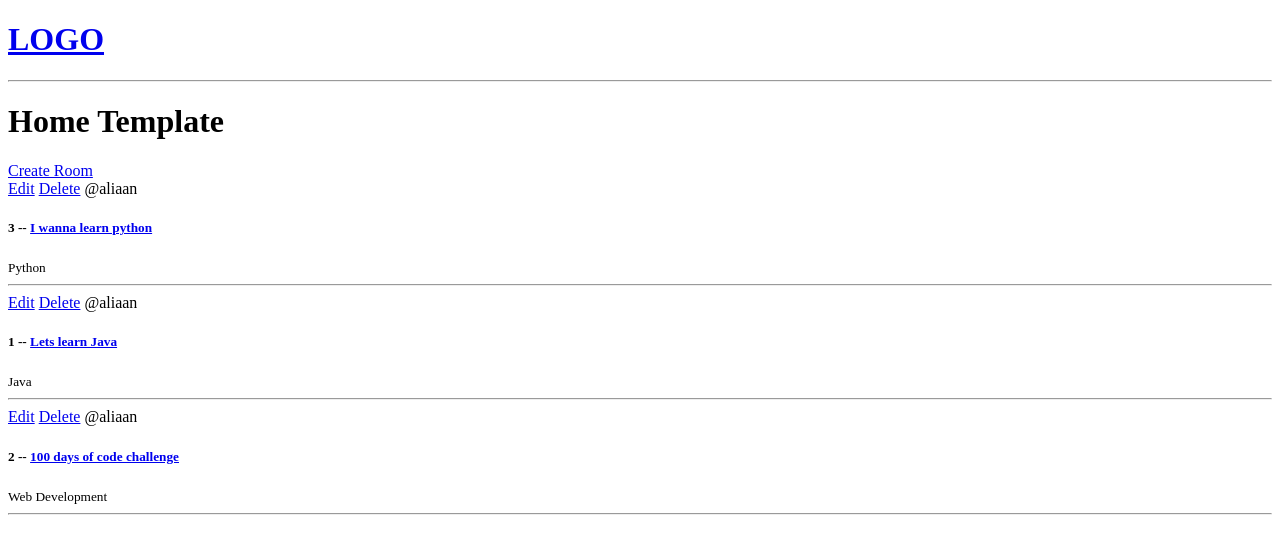
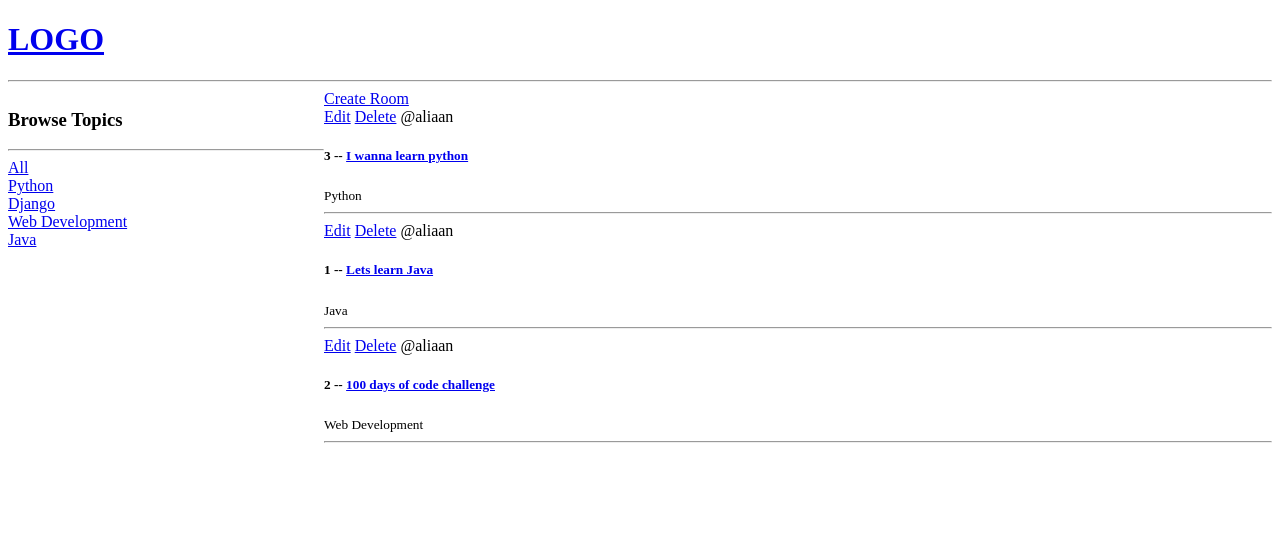
Before and after one commit to aliaan123/studybuddy, a Django app: page / in a window 1280 px wide. Shown: the top 554 px of the page. Run offline with Django 5.2, Linux system fonts and the light colour scheme; data comes from the database, SQL or seed files in the repository.

Commit message:
Functionality added for topics to be displayed in a sidebar, and filter rooms based on the these topics.

```diff
--- a/base/templates/base/home.html
+++ b/base/templates/base/home.html
@@ -5,12 +5,36 @@
 
 {% block content %}
 
-<h1>Home Template</h1>
+<style>
+    .home-container{
+        display : grid;
+        grid-template-columns: 1fr 3fr;
+    }
+</style>
+
+<div class = "home-container">
 
     <div>
+        <h3>Browse Topics</h3>
+        <hr>
 
+        <div>
+            <a href = "{% url 'home'  %}">
+                All
+            </a>
+        </div>
+
+        {% for topic in topics %}
+        <div>
+            <a href = "{% url 'home'  %}?q={{topic.name}}">
+                {{topic.name}}
+            </a>
+        </div>
+        {% endfor %}
+    </div>
+
+    <div>
         <a href = "{% url 'create-room' %}">Create Room</a>
-
         <div>
             {% for room in rooms %}
             <div>
@@ -24,6 +48,7 @@
 
             {% endfor %}
         </div>
+    </div>
 
 </div>
 
--- a/base/views.py
+++ b/base/views.py
@@ -1,7 +1,7 @@
 # Import necessary modules from Django
 from django.shortcuts import render, redirect
 from django.http import HttpResponse
-from .models import Room
+from .models import Room, Topic
 from .forms import RoomForm
 
 # rooms = [
@@ -12,13 +12,21 @@ from .forms import RoomForm
 
 # Define views for the application
 
-# This function retrieves all rooms from the database
+# This function retrieves rooms from the database
 # and passes them to the "base/home.html" template using the Django render function.
 # This template is responsible for displaying the list of rooms.
 def home(request):
-    # Query all rooms from the Room model (database table) and pass them to the template
-    rooms = Room.objects.all()
-    context = {"rooms" : rooms}
+    # Query rooms from the Room model (database table) and pass them to the template
+
+   # Retrieves the value of the 'q' parameter from the request's GET parameters. If 'q' is not present, it defaults to an empty string.
+    q = request.GET.get('q') if request.GET.get('q') != None else ''
+    # Queries the Room model (database table) to filter rooms based on the topic name containing the query (q). The __icontains lookup is used for a case-insensitive search.
+    rooms = Room.objects.filter(topic__name__icontains=q)  # __ is used for quering upwards to the parent.
+    # Retrieves all topics from the Topic model.
+    topics = Topic.objects.all()
+    #  Creates a dictionary context containing the queried rooms and all topics. This data will be passed to the template for rendering.
+    context = {"rooms" : rooms, 'topics': topics}
+    #  Uses the render function to render the "base/home.html" template with the provided context.
     return render(request, "base/home.html", context)
 
 #  Fetches a specific room based on the provided primary key (pk) from the URL.
@@ -26,15 +34,18 @@ def home(request):
 def room(request, pk):
     # Retrieve a single room from the database based on the provided id (pk)
     room = Room.objects.get(id=pk)
+    # Creates a dictionary context containing the retrieved room. This data will be passed to the template for rendering.
     context = {"room" : room}
+    # Uses the render function to render the "base/room.html" template with the provided context.
     return render(request, "base/room.html", context)
 
 
 # Handles the creation of a new room. It initializes a RoomForm, processes the form data on a POST request,
 # saves the room to the database if valid, and redirects to the home page.
 def createRoom(request):
-    # Initialize a RoomForm instance
+    # Initializes a new instance of the RoomForm class.
     form = RoomForm()
+    # Checks if the request method is POST.
     if request.method == 'POST':
         # If the request method is POST, populate the form with the provided POST data
         form = RoomForm(request.POST)
@@ -42,32 +53,39 @@ def createRoom(request):
         if form.is_valid():
             form.save()
             return redirect('home')
-    # Prepare the form to be rendered in the template
+    # Creates a dictionary context containing the form. This data will be passed to the template for rendering.
     context = {'form':form}
+    # Uses the render function to render the "base/room_form.html" template with the provided context.
     return render(request, 'base/room_form.html', context)
 
+# Defines a function named updateRoom that takes a request object and a pk (primary key) parameter.
 # Allows us to update a specific room
 def updateRoom(request, pk):
+    # Retrieves a specific room based on the provided pk.
     room = Room.objects.get(id=pk)
+    # Initializes a form instance with the existing room data (instance=room).
     form = RoomForm(instance=room) # the form will be prefilled with the room value.
 
-    ## Check if it is a POST method
+    # Check if it is a POST method
     if request.method == 'POST':
-        # The data in the POST method is going to replace whatever value is changed in the room with the new value written in the room form.
+        # Populates the form with the provided POST data, replacing the values in the form with the new values.
         form = RoomForm(request.POST, instance=room)
         # If the form is valid, save the data to the database and redirect to the home page
         if form.is_valid():
             form.save()
             return redirect('home')
-
+    # Creates a dictionary context containing the form. This data will be passed to the template for rendering.
     context = {'form' : form}
+    # Uses the render function to render the "base/room_form.html" template with the provided context.
     return render(request, 'base/room_form.html', context)
 
-# Function for deleting rooms
+# Function for deleting rooms.
 # Retrieves a room for deletion, deletes it from the database on a POST request,
 # and redirects to the home page. Otherwise, renders a confirmation page for deletion
 def deleteRoom(request, pk):
+    # Retrieves a specific room based on the provided pk.
     room = Room.objects.get(id=pk)
+    # Checks if the request method is POST.
     if request.method == 'POST':
         # Removes room from database, deletes it
         room.delete()
```
Lines whose indentation alone changed are shown as unchanged.
